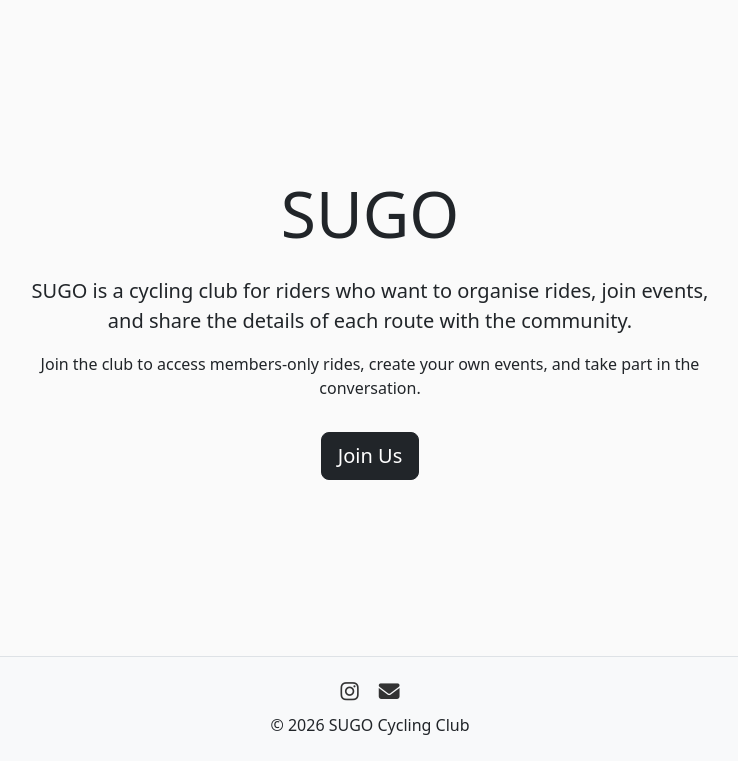
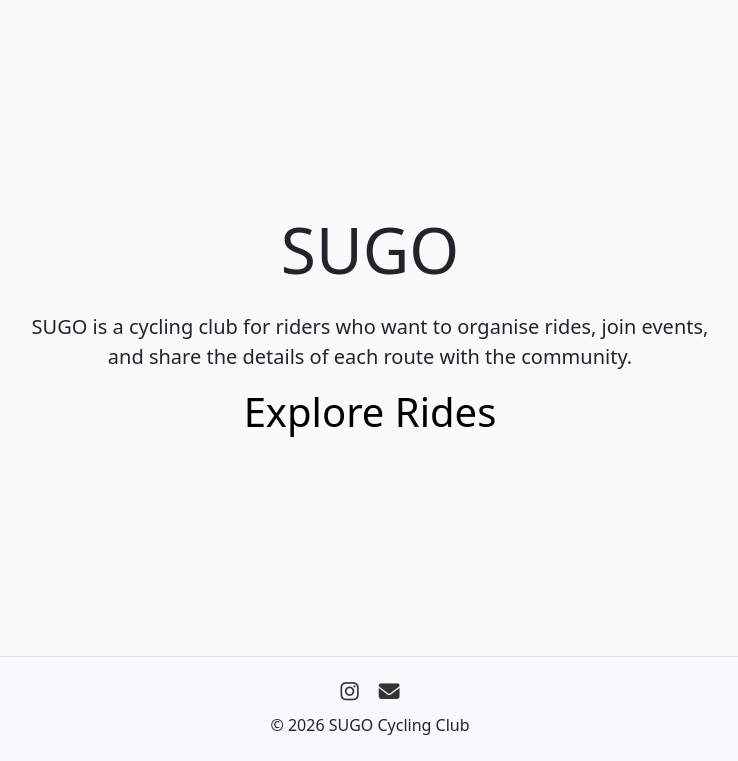
Before and after one commit to filippo-ciucciomei/sugo-membership-waes-project, a Django app: page / in a window 1280 px wide. Shown: the part 63-824 px from the top of the page, without its empty margins (270-1008 px from the left). Run offline with Django 5.2, Linux system fonts and the light colour scheme; the visitor is signed in with stand-in values (Sample User, id 1).

Commit message:
home page login button and explore rides if logged in

```diff
--- a/templates/home.html
+++ b/templates/home.html
@@ -10,14 +10,26 @@
             join events, and share the details of each route with the community.
         </p>
 
+
+        {% if user.is_authenticated %}
+
+        <h1>
+            <a href="/rides">Explore Rides</a>
+        </h1>
+
+        {% else %}
+
         <p>
             Join the club to access members-only rides, create your own events,
             and take part in the conversation.
         </p>
 
         <button class="btn btn-dark btn-lg mt-3">
-            Join Us
+            <a href="{% url 'account_login' %}" class="text-white">Join Us</a>
         </button>
+
+        {% endif %}
+
     </div>
 </section>
 {% endblock %}
```
